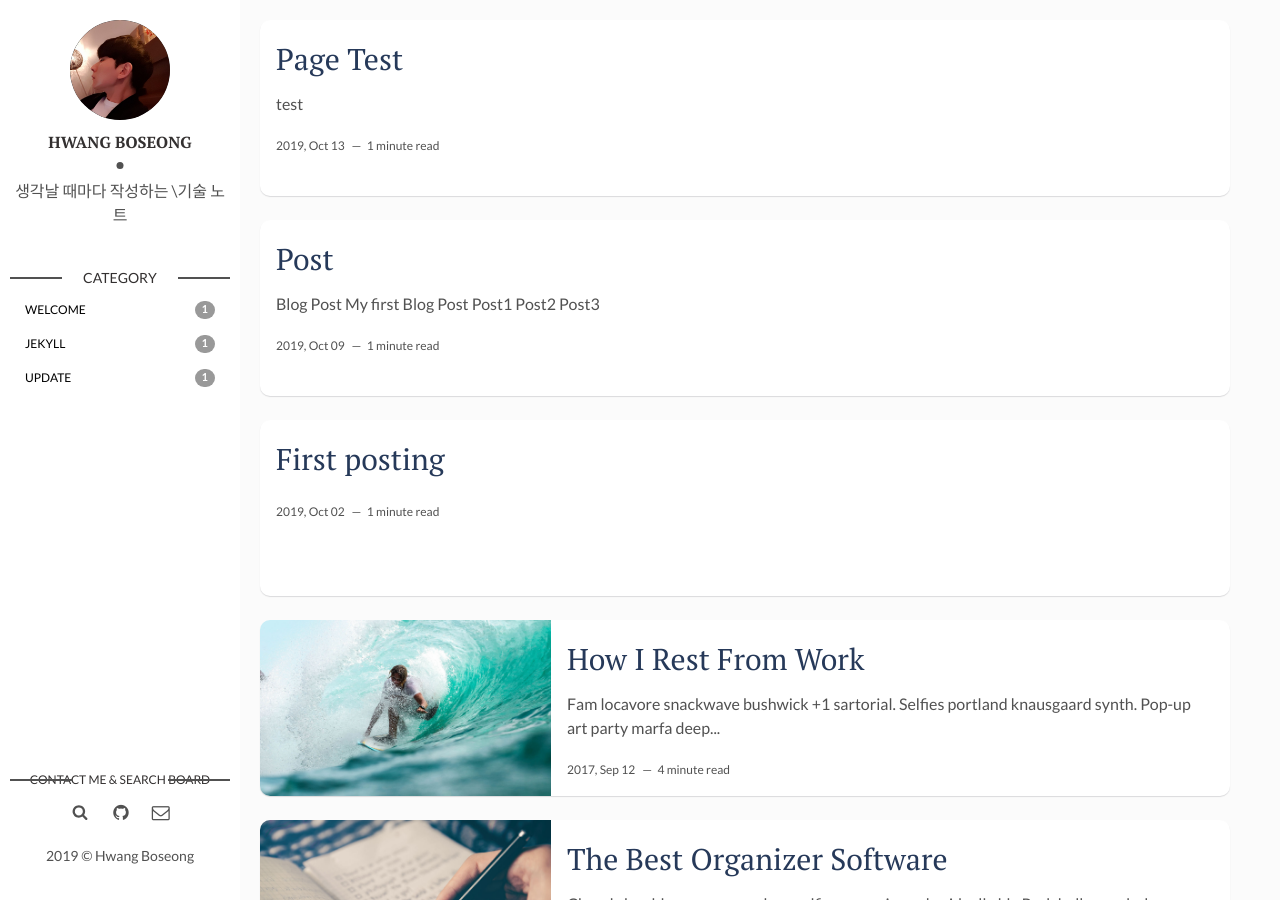
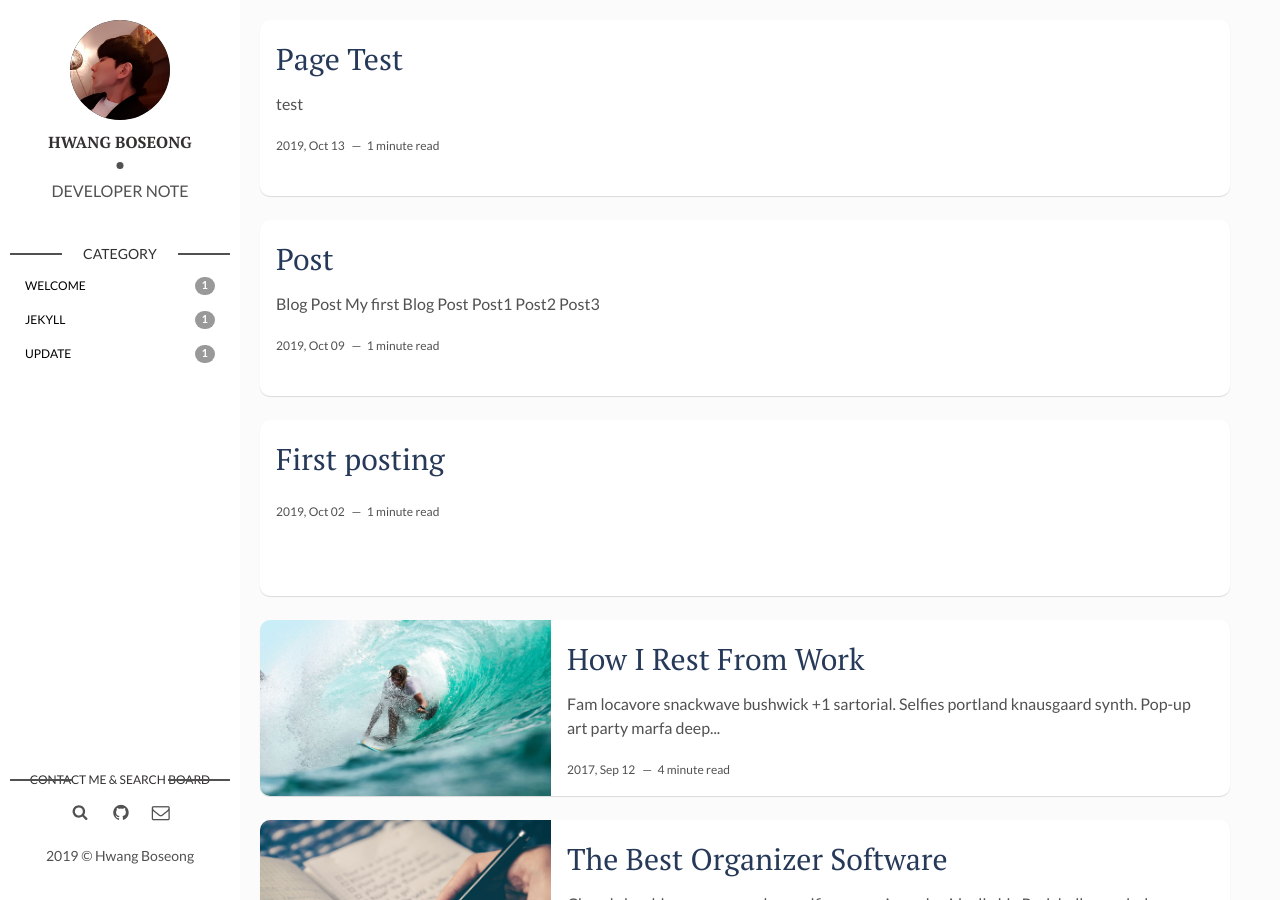
Before and after one commit to hboseong/hboseong.github.io, a Jekyll site: the page built from index.html, in a window 1280 px wide and 900 px high. Built offline with Jekyll 4.4.1, drawn with Linux system fonts in a browser that asks for light colours; the list of posts is cut into pages by our own code.

Commit message:
Update _config.yml

```diff
--- a/_config.yml
+++ b/_config.yml
@@ -11,7 +11,7 @@ site-twitter: #if your site has a twitter account, enter it here
 # Author Settings
 author: Hwang Boseong # add your name
 author-img: boseong_slide.jpg # add your photo
-about-author: 생각날 때마다 작성하는 \기술 노트 # add description
+about-author: DEVELOPER NOTE # add description
 social-twitter: # add your Twitter handle
 social-facebook: # add your Facebook handle
 social-github: artemsheludko # add your Github handle
```
